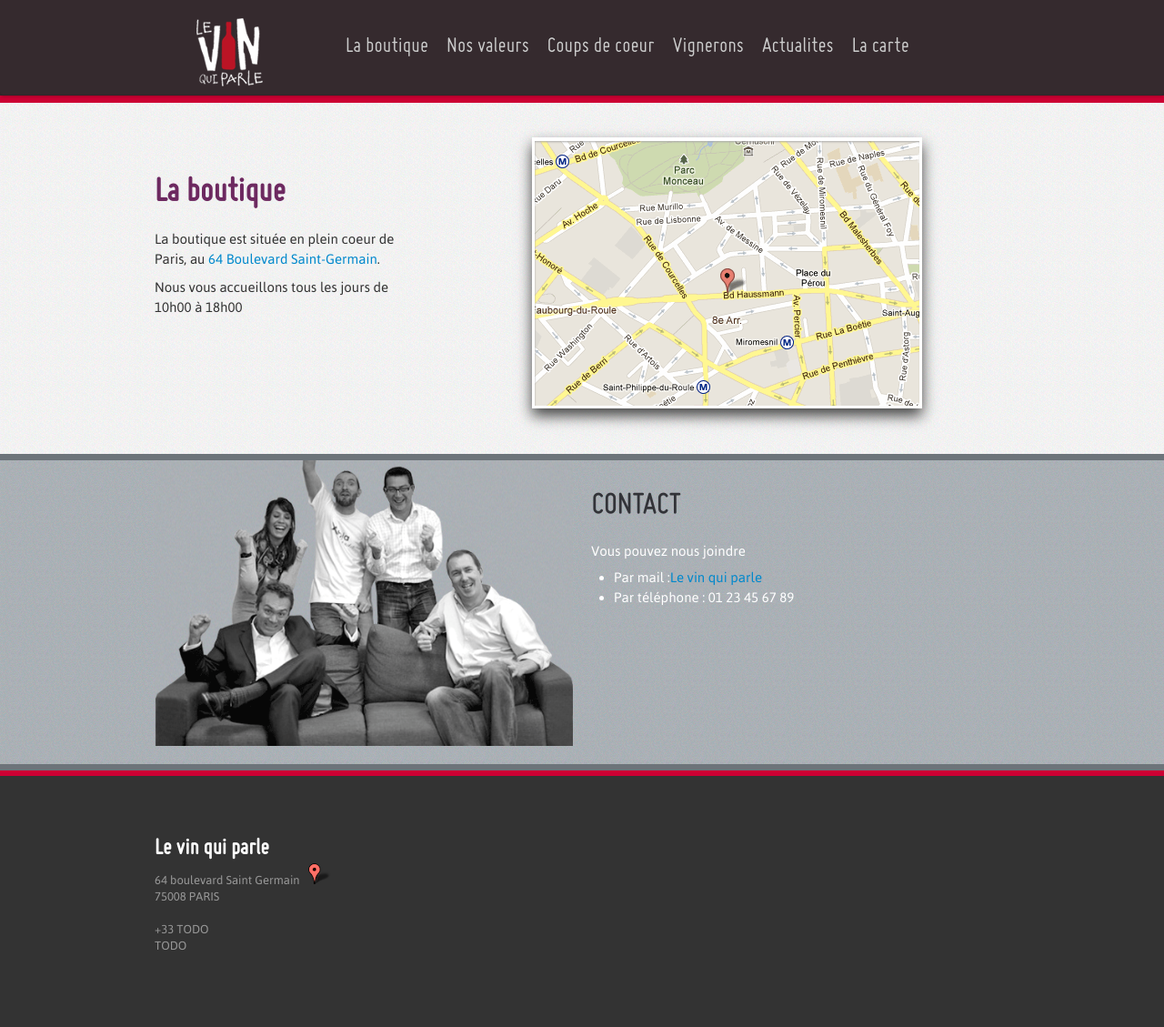
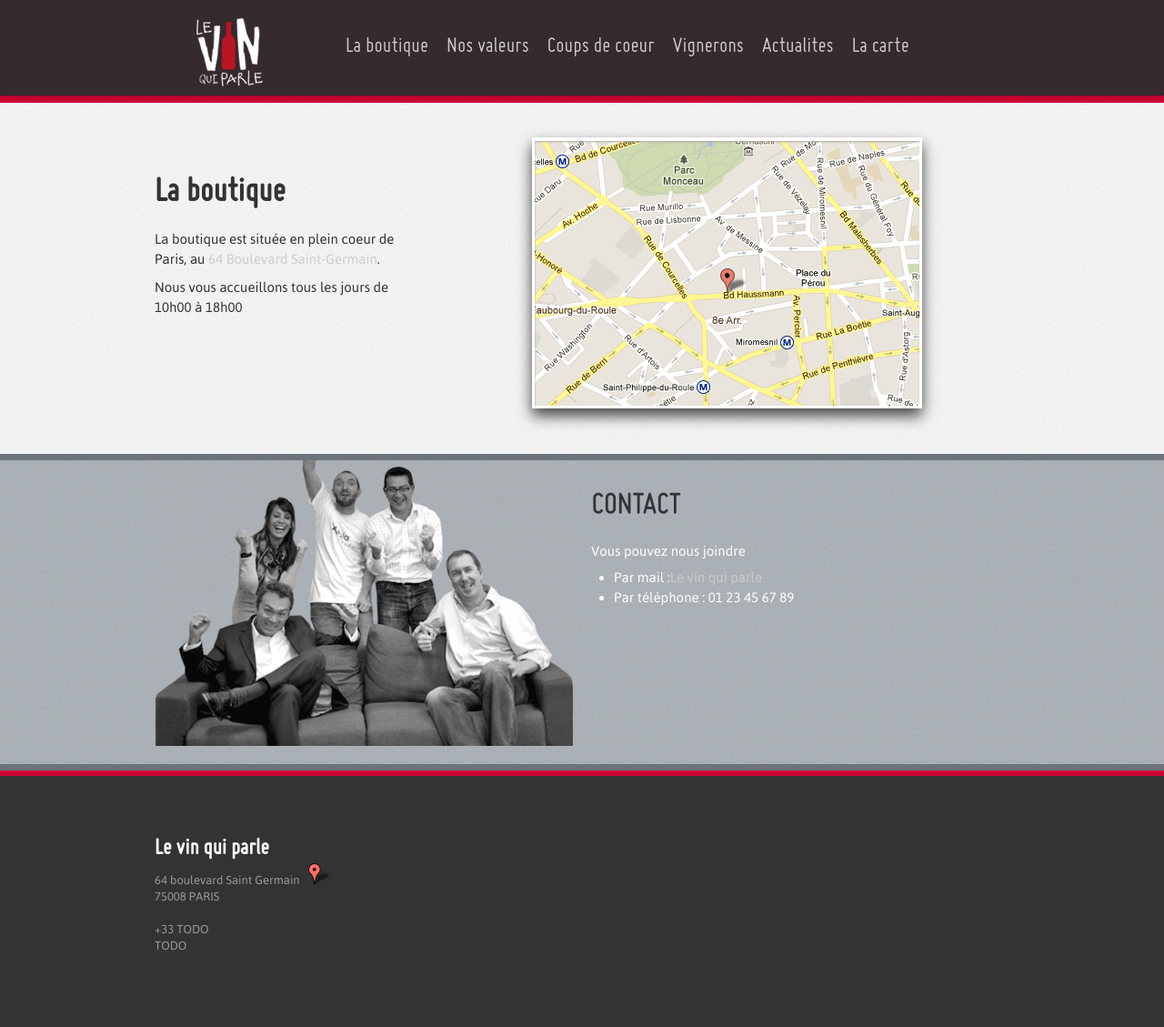
Before and after one commit to plopez/le-vin-qui-parle, a Jekyll site: the page built from boutique.html, in a window 1280 px wide. Shown: the whole page at 91% size. Built offline with Jekyll 4.4.1, drawn with Linux system fonts in a browser that asks for light colours.

Commit message:
Initial commit

```diff
--- a/stylesheets/main.css
+++ b/stylesheets/main.css
@@ -24,7 +24,7 @@ blockquote p {
 
 h1 {
     margin-top: 15px;
-    color: #6d2960;
+    color: #333333;
     font-family: MisoRegular, sans-serif;
     font-size: 300%;
 }
@@ -587,3 +587,13 @@ img.team {
     opacity: 0.9;
     filter: alpha(opacity = 90);
 }
+
+a {
+    color: #cccccc;
+    text-decoration: none;
+}
+
+a:hover {
+    color: #005580;
+    text-decoration: underline;
+}
```
